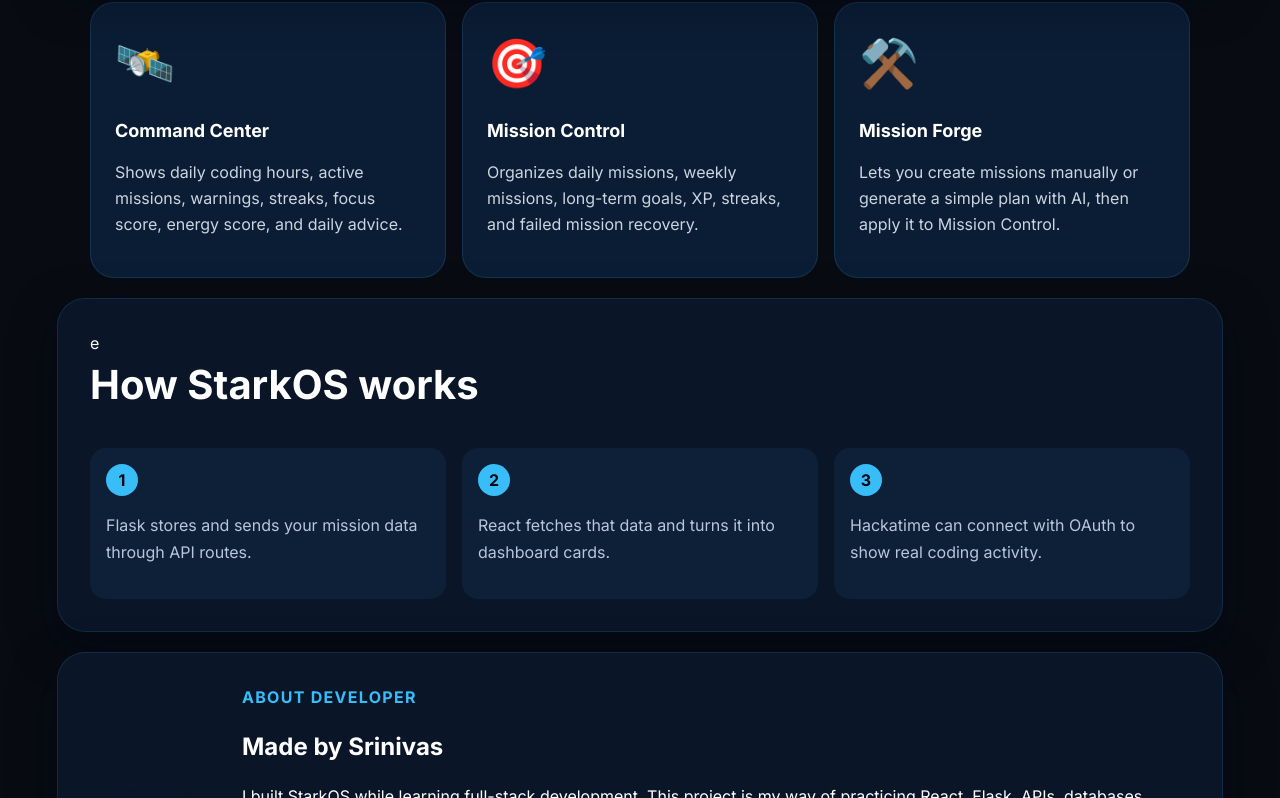
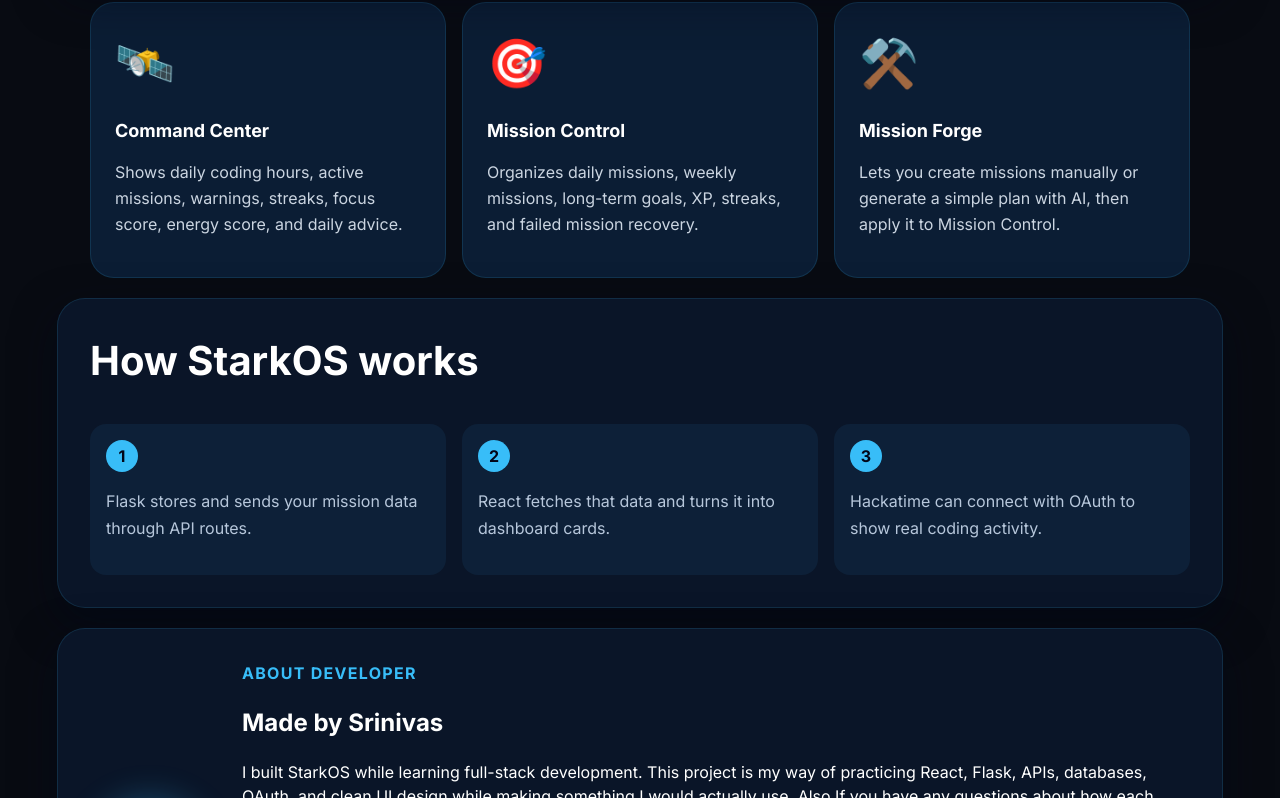
Before and after one commit to srinivasagudi0/StarkOS-Web, a React app in the folder frontend/: page /About in a window 1280 px wide. Shown: the part 647-1445 px from the top of the page. Built offline with nearby package versions, Linux system fonts and the light colour scheme; the HTML template or start-up script is replaced by a standard one.

Commit message:
just made the pag eook tight and great, so it soesnt touch the edges

```diff
--- a/frontend/src/About.jsx
+++ b/frontend/src/About.jsx
@@ -1,6 +1,6 @@
 function About() {
   return (
-    <main className="about-page">
+    <main className="page about-page">
       <div className="title4">
         <h1>About StarkOS</h1>
       </div>
@@ -44,7 +44,7 @@ function About() {
         </div>
       </section>
 
-      <section className="about-panel">e
+      <section className="about-panel">
         <h2>How StarkOS works</h2>
 
         <div className="about-steps">
--- a/frontend/src/app.css
+++ b/frontend/src/app.css
@@ -51,6 +51,14 @@ select {
 
 .mission-control-text {
   padding: 1rem;
+}
+
+.page {
+  width: 100%;
+  max-width: 1440px;
+  margin: 0 auto;
+  padding: 1rem clamp(1rem, 2.5vw, 2rem) 2rem;
+  box-sizing: border-box;
 }
 
 .title {
@@ -323,6 +331,11 @@ select {
   box-shadow: 0 0 18px rgba(56, 189, 248, 0.24);
 }
 
+.page {
+  width: min(1200px, calc(100% - 2rem));
+  margin: 0 auto;
+  padding: 2rem 0 4rem;
+}
 
 @keyframes spin {
   to {
--- a/frontend/src/coding.jsx
+++ b/frontend/src/coding.jsx
@@ -120,7 +120,7 @@ function Code() {
     });
 }, []);
     return (
-        <main>
+        <main className="page">
             <h1 className="title5">Coding Intelligence</h1>
             <div className="cards-row">
                 <div className="card">
--- a/frontend/src/command_center.jsx
+++ b/frontend/src/command_center.jsx
@@ -142,8 +142,8 @@ function CommandCenter() {
     )
   }
 // i am doing code hours peer day because i always do like 4 hrs for each day consistently unlike do as much as possible or less than 4hrs.
-    return (
-      <div className="cmd-center-txt">
+  return (
+      <main className="page cmd-center-txt">
         <br />
         <div className="title">
         <h1>Command Center</h1>
@@ -253,7 +253,7 @@ function CommandCenter() {
           </ul>
 
         </div>
-      </div>
+      </main>
     )
 }
 export default CommandCenter;
--- a/frontend/src/mission_control.jsx
+++ b/frontend/src/mission_control.jsx
@@ -159,7 +159,7 @@ function MissionControl() {
   }
 
   return (
-    <div className="mission-control-text">
+    <main className="page mission-control-text">
       <br />
       <div className="title2">
         <h1>Mission Control</h1>
@@ -251,7 +251,7 @@ function MissionControl() {
 
           </ul>
       </div>
-    </div>
+    </main>
   )
 }
 
--- a/frontend/src/mission_forge.jsx
+++ b/frontend/src/mission_forge.jsx
@@ -80,7 +80,7 @@ function MissionForge() {
   }
 
   return (
-    <main className="forge-page">
+    <main className="page forge-page">
       <div className="title3">
         <h1>Mission Forge</h1>
       </div>
```
